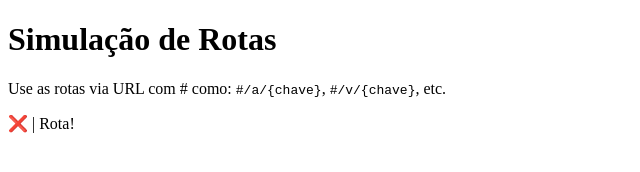
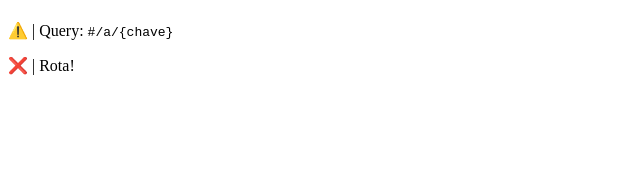
Before and after one commit to Th1iago3/t4-xd, a plain HTML site: page index.html in a window 1280 px wide. Shown: the whole page, without its empty margins (0-640 px from the left). Drawn offline with Linux system fonts and the light colour scheme.

Commit message:
Update index.html

```diff
--- a/index.html
+++ b/index.html
@@ -3,11 +3,11 @@
 <head>
     <meta charset="UTF-8">
     <meta name="viewport" content="width=device-width, initial-scale=1.0">
-    <title>Simulação de Rotas</title>
+    <title></title>
 </head>
 <body>
-    <h1>Simulação de Rotas</h1>
-    <p>Use as rotas via URL com # como: <code>#/a/{chave}</code>, <code>#/v/{chave}</code>, etc.</p>
+    <h1></h1>
+    <p>⚠️ | Query: <code>#/a/{chave}</code>
     <div id="output"></div>
 
     <script src="script.js"></script>
```
